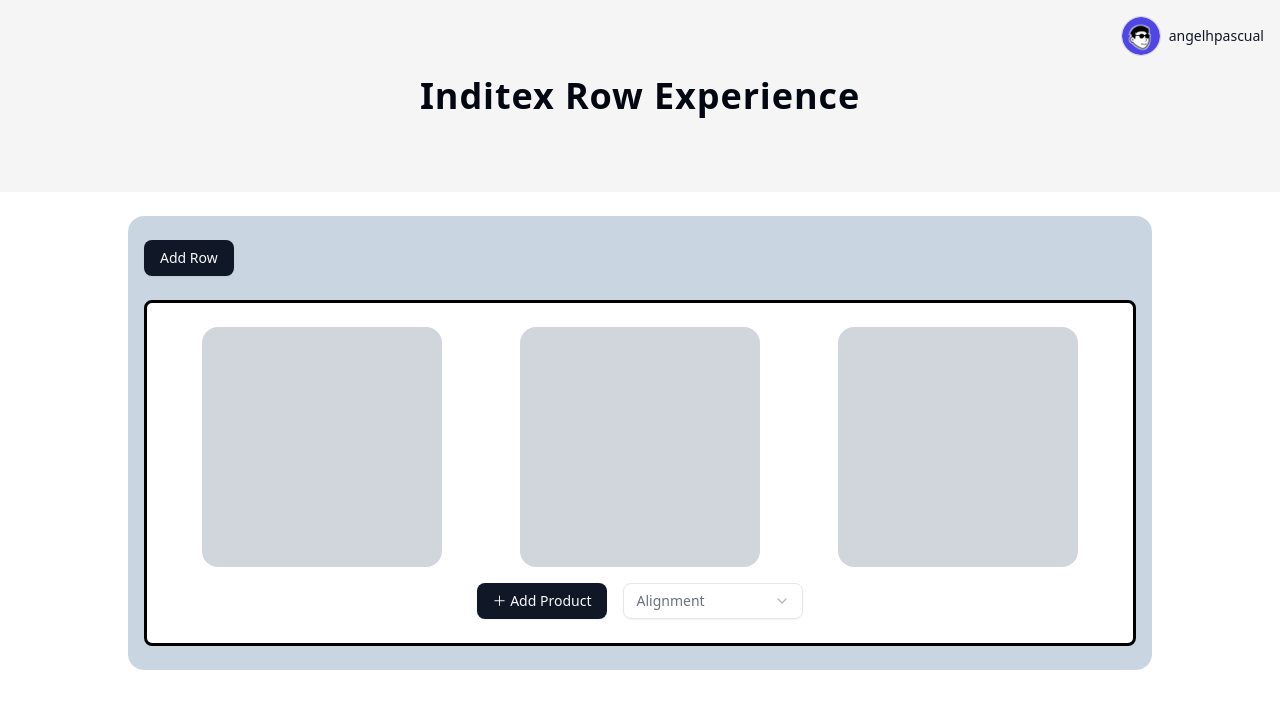
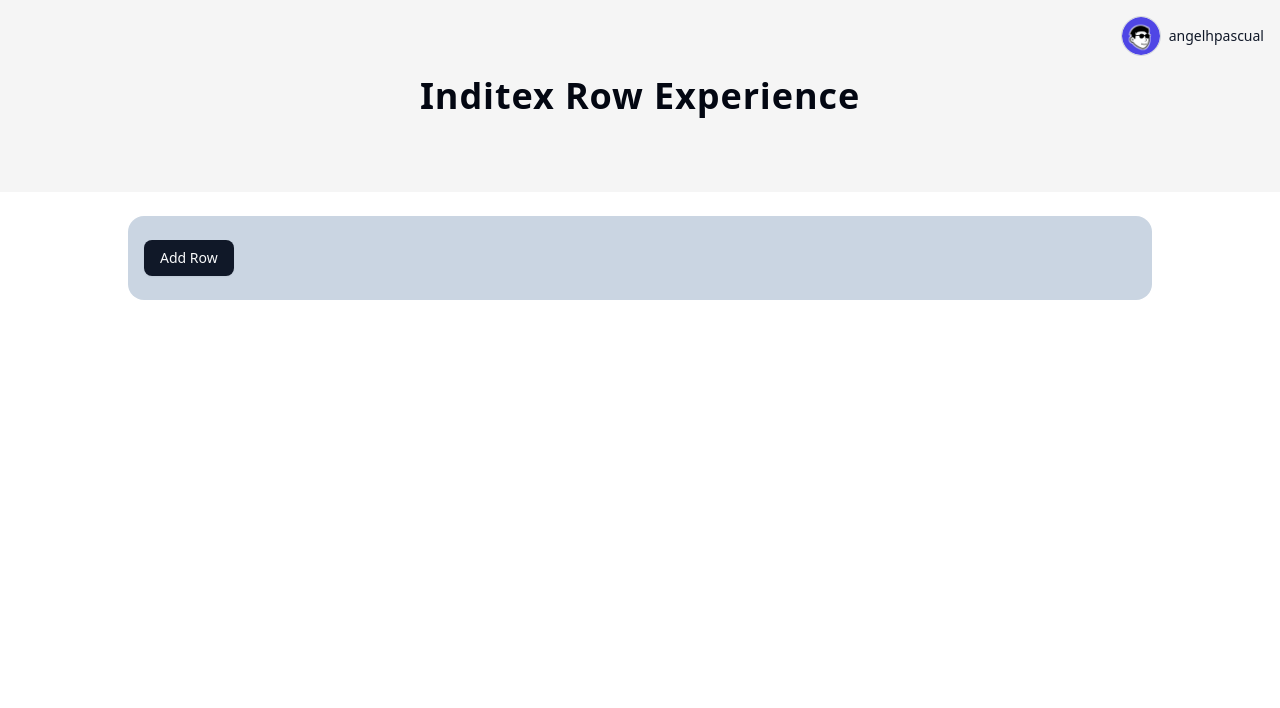
Before and after one commit to Angelhpascual/acid-tango-test, a React (Vite) app: page / in a window 1280 px wide. Shown: the top 708 px of the page. Built offline with nearby package versions, Linux system fonts and the light colour scheme.

Commit message:
added the add row button logic

```diff
--- a/src/components/Row.tsx
+++ b/src/components/Row.tsx
@@ -1,3 +1,4 @@
+import { RowTypes } from "../types/rowTypes"
 import { Button } from "./ui/button"
 import {
   Select,
@@ -7,24 +8,44 @@ import {
   SelectValue,
 } from "./ui/select"
 
-const Row: React.FC = () => {
+const Row: React.FC<{ row: RowTypes }> = ({ row }) => {
   return (
-    <div className="w-full border-3 bg-white h-auto border-black rounded-md mt-6 p-6 flex flex-col items-center">
+    <div
+      className="w-full border-3 bg-white h-auto border-black rounded-md mt-6 p-6 flex flex-col items-center"
+      data-id={row.id} // 🔹 Agregamos el ID de la fila para debug
+    >
       <div className="flex justify-around w-full gap-4">
-        <div className="bg-gray-300 h-60 w-60 rounded-2xl" />
-        <div className="bg-gray-300 h-60 w-60 rounded-2xl" />
-        <div className="bg-gray-300 h-60 w-60 rounded-2xl" />
+        {row.products.length > 0 ? (
+          row.products.map((product) => (
+            <div
+              key={product.id}
+              className="bg-gray-300 h-60 w-60 rounded-2xl flex items-center justify-center"
+            >
+              <img
+                src={product.image}
+                alt={product.name}
+                className="h-40 w-40 object-contain"
+              />
+            </div>
+          ))
+        ) : (
+          <>
+            <div className="bg-gray-300 h-60 w-60 rounded-2xl" />
+            <div className="bg-gray-300 h-60 w-60 rounded-2xl" />
+            <div className="bg-gray-300 h-60 w-60 rounded-2xl" />
+          </>
+        )}
       </div>
-      <div className="flex items-center justify-center gap-4 mt-4">
-        <Button>＋ Add Product</Button>
+      <div className="flex justify-center items-center gap-2 mt-5">
+        <Button>Add Product</Button>
         <Select>
           <SelectTrigger className="w-[180px]">
-            <SelectValue placeholder="Alignment" />
+            <SelectValue placeholder="Theme" />
           </SelectTrigger>
           <SelectContent>
-            <SelectItem value="light">Center</SelectItem>
-            <SelectItem value="dark">Left</SelectItem>
-            <SelectItem value="system">Right</SelectItem>
+            <SelectItem value="center">Center</SelectItem>
+            <SelectItem value="right">Right</SelectItem>
+            <SelectItem value="left">Left</SelectItem>
           </SelectContent>
         </Select>
       </div>
--- a/src/components/layout/RowsPage.tsx
+++ b/src/components/layout/RowsPage.tsx
@@ -1,11 +1,17 @@
+import { useRowStore } from "../../store/rowStore"
 import Row from "../Row"
 import { Button } from "../ui/button"
 
 const RowsPage: React.FC = () => {
+  const { rows, addRow } = useRowStore()
   return (
     <div className="w-full bg-slate-300 max-w-5xl mx-auto mt-6 py-6 px-4 rounded-2xl">
-      <Button>Add Row</Button>
-      <Row />
+      <Button onClick={addRow}>Add Row</Button>
+      <div className="space-y-6">
+        {rows.map((row) => (
+          <Row key={row.id} row={row} />
+        ))}
+      </div>
     </div>
   )
 }
--- a/src/store/rowStore.ts
+++ b/src/store/rowStore.ts
@@ -1,23 +1,9 @@
 import { create } from "zustand"
 import { RowStoreTypes } from "../types/rowStoreTypes"
-import { useProductStore } from "./productStore"
 import { nanoid } from "nanoid"
 
 export const useRowStore = create<RowStoreTypes>((set) => ({
   rows: [],
   addRow: () =>
     set((state) => ({ rows: [...state.rows, { id: nanoid(), products: [] }] })),
-  addProductToRow: (rowId) => {
-    const { products } = useProductStore.getState()
-    if (products.length === 0) return
-
-    const randomProduct = products[Math.floor(Math.random() * products.length)]
-    set((state) => ({
-      rows: state.rows.map((row) =>
-        row.id === rowId
-          ? { ...row, products: [...row.products, randomProduct] }
-          : row
-      ),
-    }))
-  },
 }))
--- a/src/types/rowStoreTypes.ts
+++ b/src/types/rowStoreTypes.ts
@@ -3,5 +3,4 @@ import { RowTypes } from "./rowTypes"
 export type RowStoreTypes = {
   rows: RowTypes[]
   addRow: () => void
-  addProductToRow: (rowId: string) => void
 }
```
